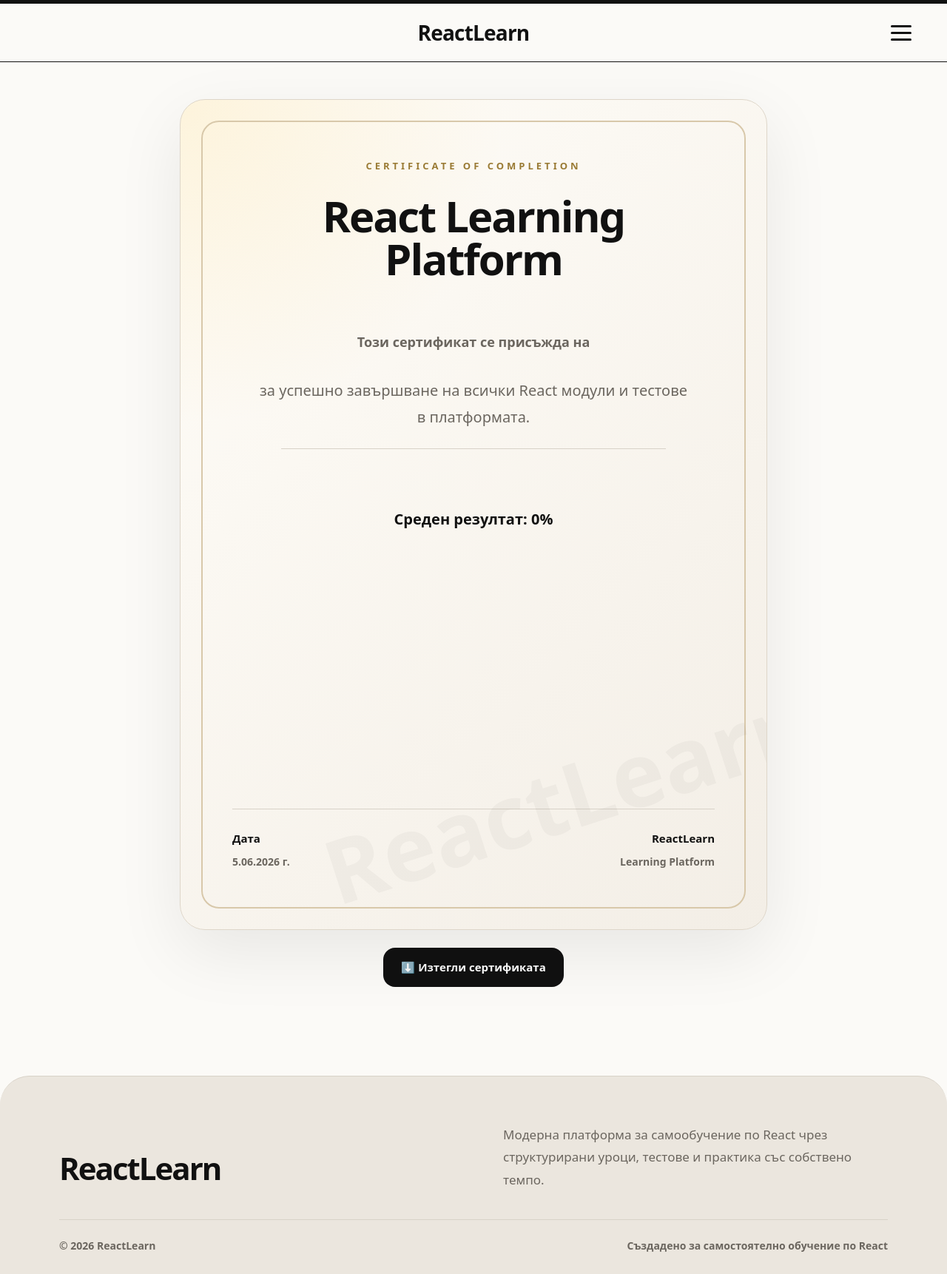
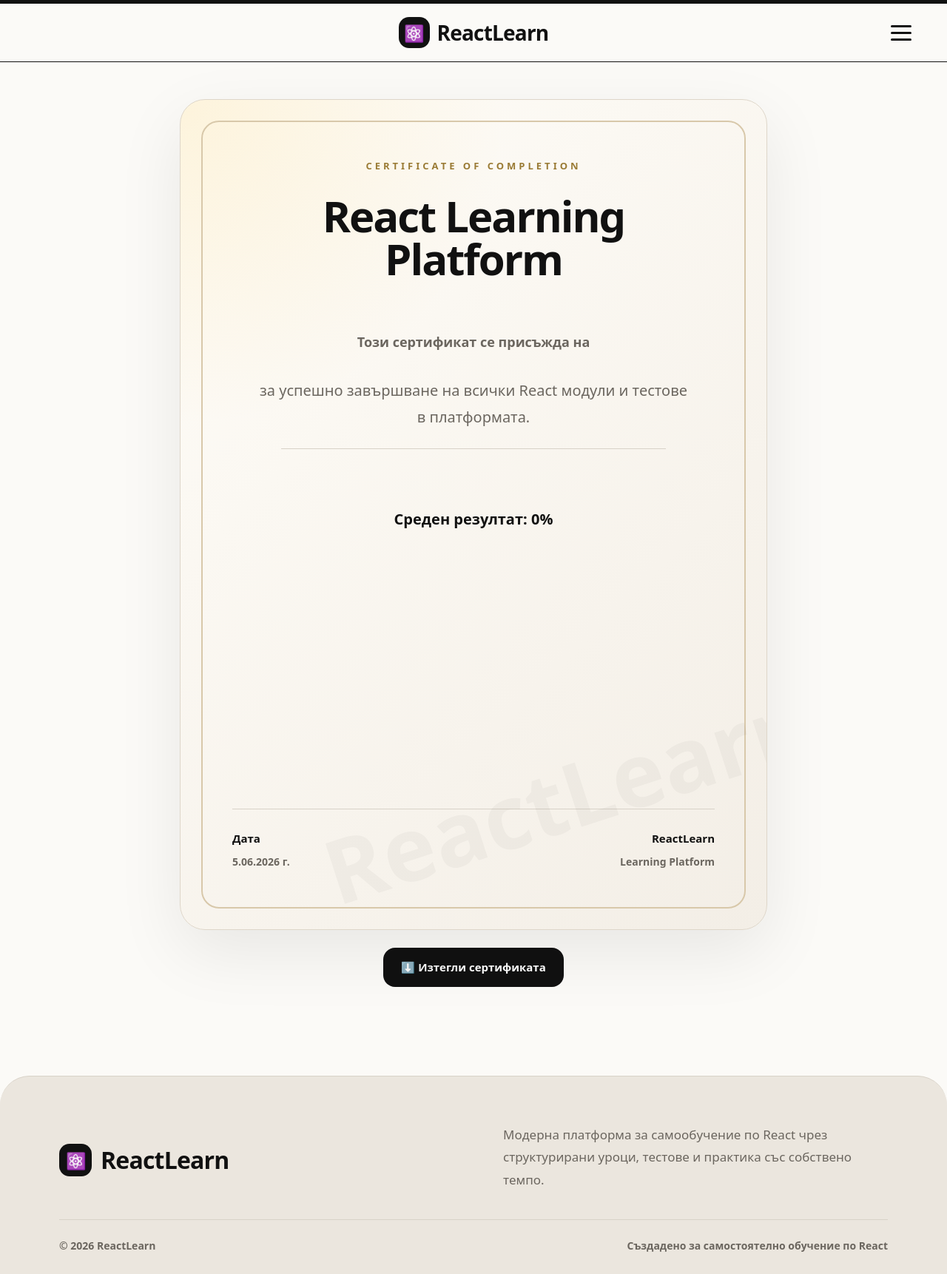
Before and after one commit to IvannIvannov/react-diploma-project, a React (Vite) app in the folder client/: page /certificate in a window 1280 px wide. Shown: the whole page at 74% size. Built offline with nearby package versions, Linux system fonts and the light colour scheme.

Commit message:
unify branding across navbar and footer

```diff
--- a/client/src/components/Footer.css
+++ b/client/src/components/Footer.css
@@ -59,6 +59,40 @@
     font-weight: 700;
 }
 
+.footer-logo {
+    display: flex;
+    align-items: center;
+    gap: 12px;
+
+    margin-bottom: 18px;
+}
+
+.footer-logo-icon {
+    width: 44px;
+    height: 44px;
+
+    display: flex;
+    align-items: center;
+    justify-content: center;
+
+    background: #111;
+    color: #fff;
+
+    border-radius: 14px;
+
+    font-size: 22px;
+}
+
+.footer-top h2 {
+    margin: 0;
+
+    color: #111;
+
+    font-size: 32px;
+    font-weight: 900;
+    letter-spacing: -0.8px;
+}
+
 @media (max-width: 800px) {
     .footer {
         padding: 46px 28px 24px;
--- a/client/src/components/Footer.tsx
+++ b/client/src/components/Footer.tsx
@@ -5,7 +5,10 @@ const Footer = () => {
     <footer className="footer">
       <div className="footer-container">
         <div className="footer-top">
-          <h2>ReactLearn</h2>
+          <div className="footer-logo">
+            <span className="footer-logo-icon">⚛</span>
+            <h2>ReactLearn</h2>
+          </div>
 
           <p>
             Модерна платформа за самообучение по React чрез структурирани уроци,
--- a/client/src/components/Navbar.css
+++ b/client/src/components/Navbar.css
@@ -21,14 +21,34 @@
 }
 
 .navbar-logo {
+    display: inline-flex;
+    align-items: center;
+    gap: 10px;
+
     color: #111;
 
     text-decoration: none;
 
     font-size: 28px;
     font-weight: 900;
+    letter-spacing: -0.8px;
+}
 
-    letter-spacing: -0.8px;
+.navbar-logo::before {
+    content: "⚛";
+
+    width: 42px;
+    height: 42px;
+
+    display: grid;
+    place-items: center;
+
+    background: #111;
+    color: #fff;
+
+    border-radius: 14px;
+
+    font-size: 22px;
 }
 
 .navbar-menu-wrapper {
```
Also changed, not shown: 1 other file (tests, documents, lock files or other folders).
